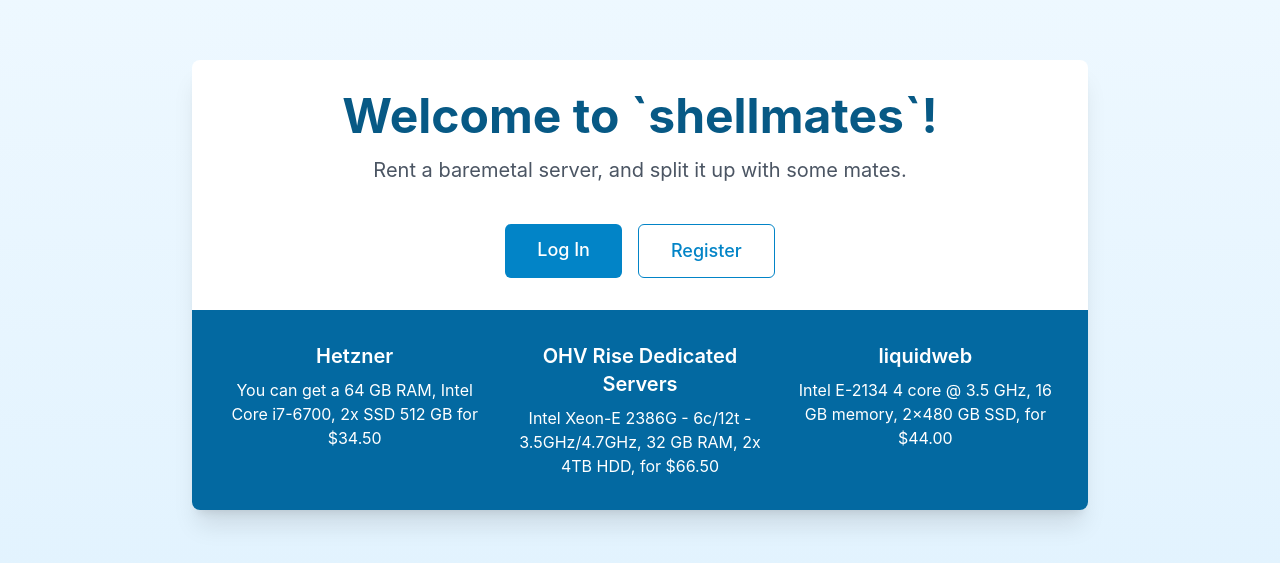
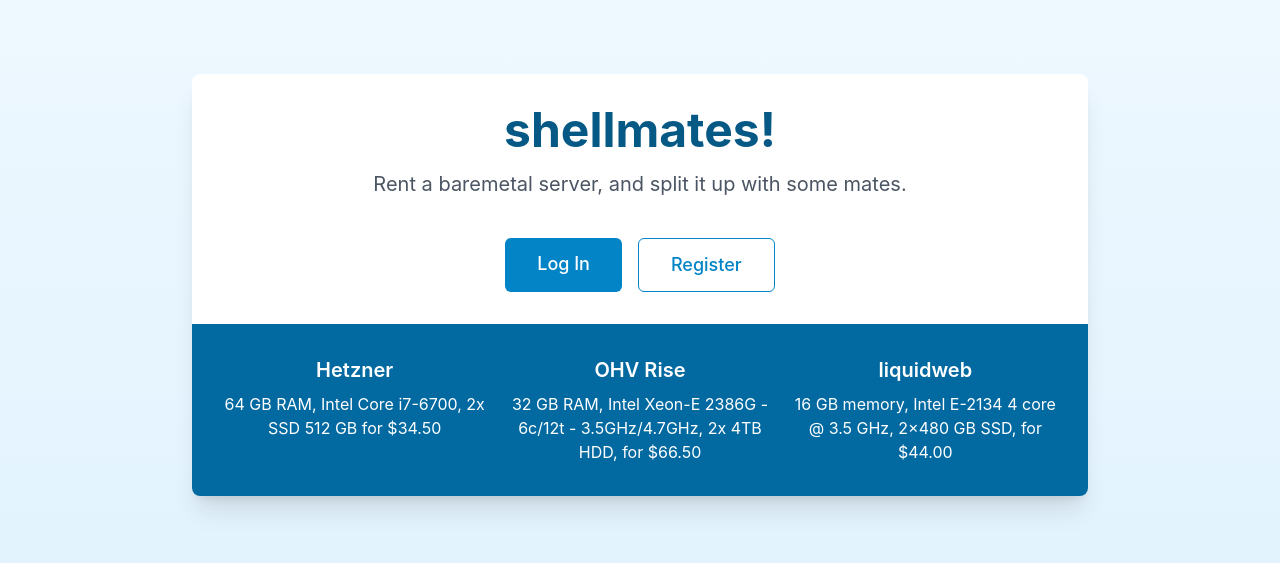
Before and after one commit to andrewarrow/shellmates, a React (Vite) app in the folder frontend/: page / in a window 1280 px wide. Shown: the part 115-678 px from the top of the page. Built offline with nearby package versions, Linux system fonts and the light colour scheme.

Commit message:
16 GB memory

```diff
--- a/frontend/src/pages/SplashPage.jsx
+++ b/frontend/src/pages/SplashPage.jsx
@@ -5,7 +5,7 @@
     <div className="min-h-screen flex flex-col items-center justify-center p-4 bg-gradient-to-b from-primary-50 to-primary-100">
       <div className="max-w-4xl w-full bg-white rounded-lg shadow-xl overflow-hidden">
         <div className="p-8 text-center">
-          <h1 className="text-4xl md:text-5xl font-bold text-primary-800 mb-4">Welcome to `shellmates`!</h1>
+          <h1 className="text-4xl md:text-5xl font-bold text-primary-800 mb-4">shellmates!</h1>
           <p className="text-xl text-gray-600 mb-8">
             Rent a baremetal server, and split it up with some mates.
           </p>
@@ -29,16 +29,16 @@
         <div className="bg-primary-700 text-white p-8">
           <div className="grid md:grid-cols-3 gap-6">
             <div className="text-center">
-              <h3 className="text-xl font-semibold mb-2"><a href="https://www.hetzner.com/legal/referrals">Hetzner</a></h3>
-              <p>You can get a 64 GB RAM, Intel Core i7-6700, 2x SSD 512 GB for $34.50</p>
+              <h3 className="text-xl font-semibold mb-2"><a class="link" href="https://www.hetzner.com/legal/referrals">Hetzner</a></h3>
+              <p>64 GB RAM, Intel Core i7-6700, 2x SSD 512 GB for $34.50</p>
             </div>
             <div className="text-center">
-              <h3 className="text-xl font-semibold mb-2"><a href="https://us.ovhcloud.com/bare-metal/rise/">OHV Rise Dedicated Servers</a></h3>
-              <p>Intel Xeon-E 2386G - 6c/12t - 3.5GHz/4.7GHz, 32 GB RAM, 2x 4TB HDD, for $66.50</p>
+              <h3 className="text-xl font-semibold mb-2"><a class="link" href="https://us.ovhcloud.com/bare-metal/rise/">OHV Rise</a></h3>
+              <p>32 GB RAM, Intel Xeon-E 2386G - 6c/12t - 3.5GHz/4.7GHz, 2x 4TB HDD, for $66.50</p>
             </div>
             <div className="text-center">
-              <h3 className="text-xl font-semibold mb-2"><a href="https://www.liquidweb.com/dedicated-server-hosting/bare-metal/">liquidweb</a></h3>
-              <p> Intel E-2134 4 core @ 3.5 GHz, 16 GB memory, 2×480 GB SSD, for $44.00</p>
+              <h3 className="text-xl font-semibold mb-2"><a class="link" href="https://www.liquidweb.com/dedicated-server-hosting/bare-metal/">liquidweb</a></h3>
+              <p>16 GB memory, Intel E-2134 4 core @ 3.5 GHz, 2×480 GB SSD, for $44.00</p>
             </div>
           </div>
         </div>
```
